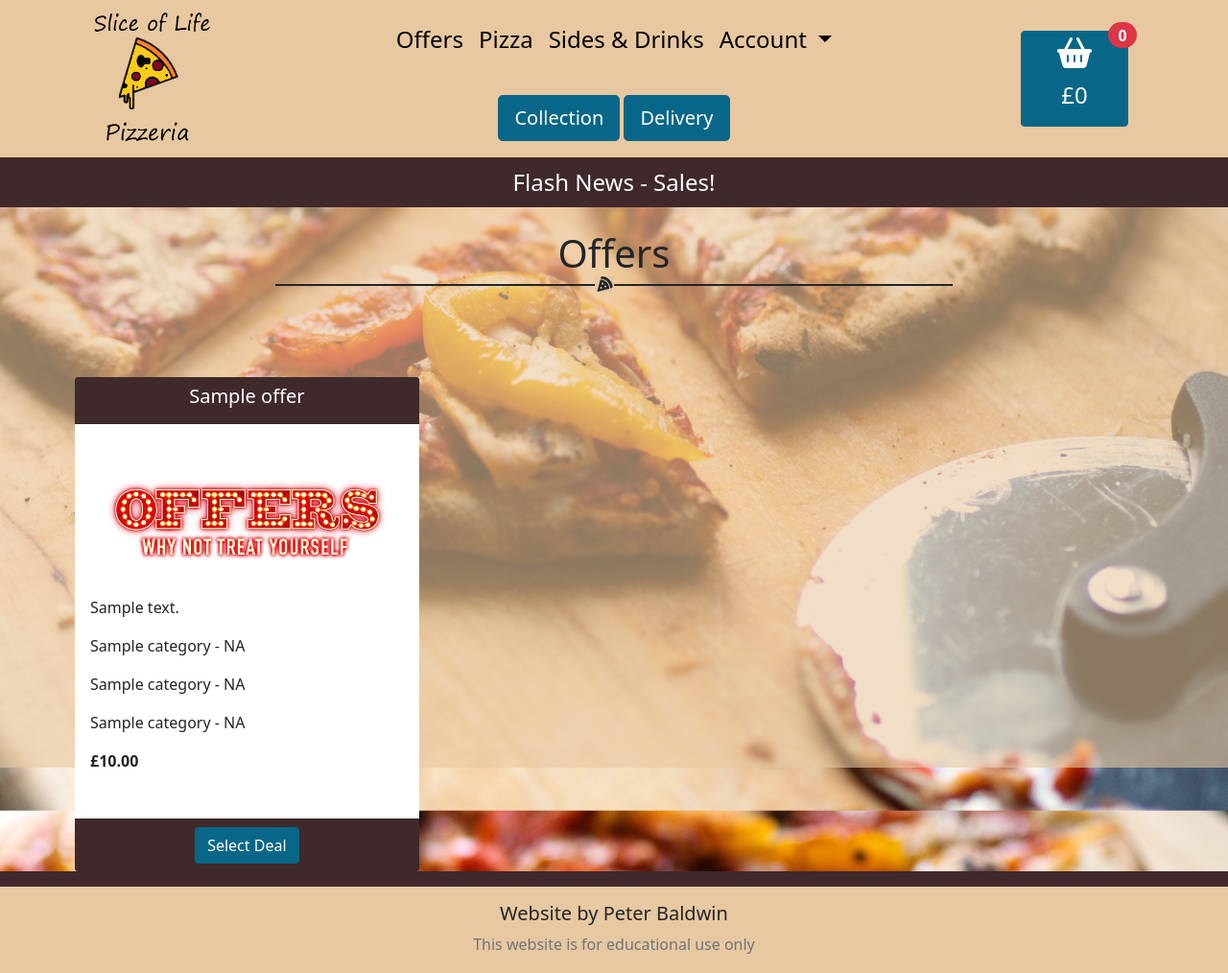
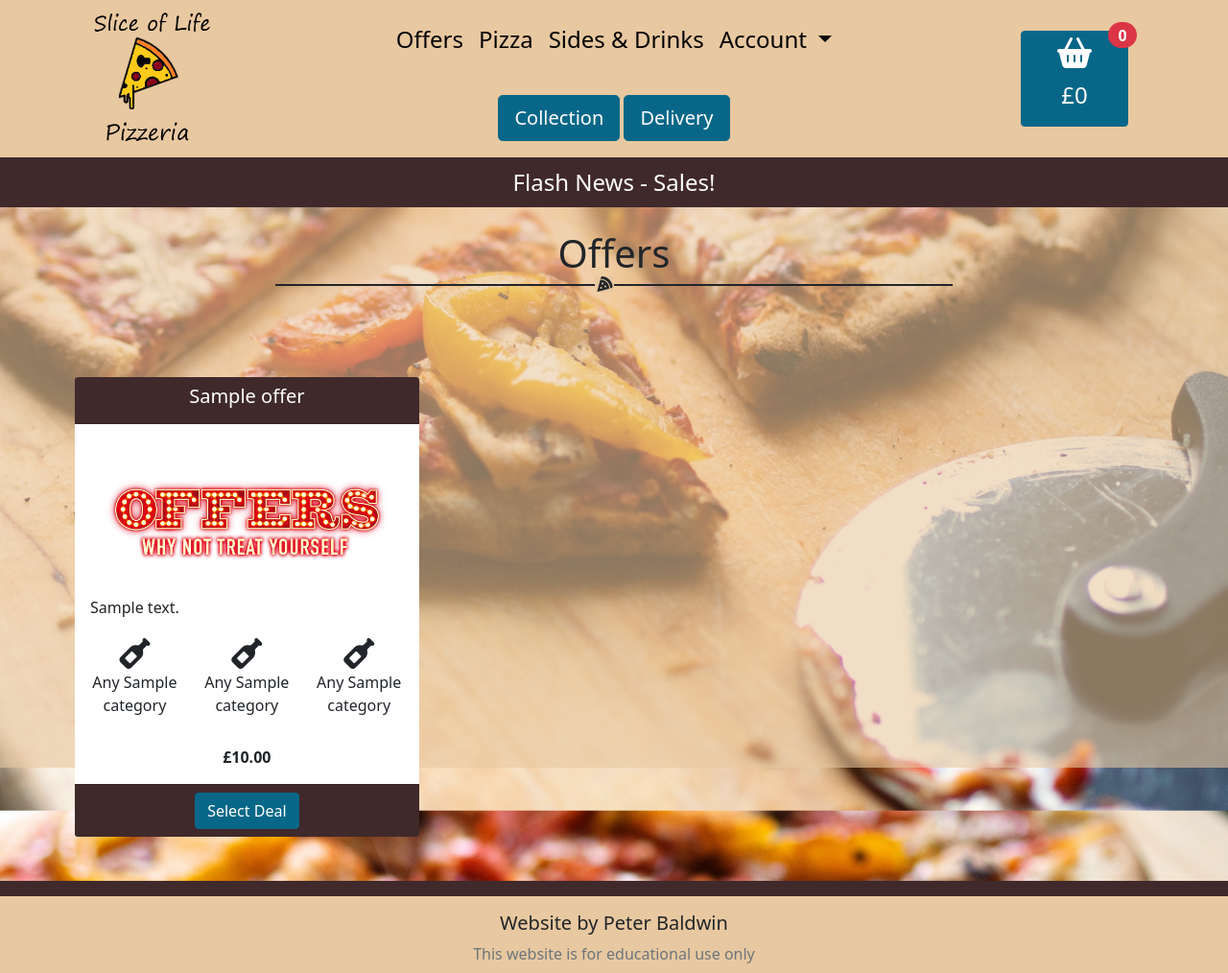
Before and after one commit to Baldpet/slice-of-life-pizzeria, a Django app: page /offer/ in a window 1280 px wide. Shown: the whole page at 96% size. Run offline with Django 3.2, Linux system fonts and the light colour scheme; tables that the repository leaves empty hold one stand-in row (values such as "Sample post"); some libraries are stand-ins or nearby versions.

Commit message:
Updated the styling on the offers cards to fit the rest of the site

```diff
--- a/offers/static/offers/css/offers.css
+++ b/offers/static/offers/css/offers.css
@@ -6,3 +6,7 @@
 .selected-offer {
     border: 5px solid yellow;
 }
+
+.offer-row {
+    height: 100px;
+}
--- a/offers/templates/offers/offers.html
+++ b/offers/templates/offers/offers.html
@@ -2,11 +2,12 @@
 {% load static %}
 
 {% block extra_css %}
+    <link rel="stylesheet" href="{% static 'offers/css/offers.css' %}">
 {% endblock %}
 
 {% block content %}
     <div class="overlay-gold"></div>
-    <main class="container content-container">
+    <main class="container content-container allauth-container">
         <div class="row m-3">
             <div class="col text-center">
                 <h1 class="mt-4">Offers</h1>
@@ -16,27 +17,68 @@
         <div class="row">
             {% for offer in offers %}
                 {% if forloop.counter0|divisibleby:3 %}
-                    <div class="row row-cols-1 row-cols-md-3 g-3 align-items-center mb-3 card-group">
+                    <div class="row row-cols-1 row-cols-md-3 g-1 g-lg-3 align-items-center mb-3 card-group">
                 {% elif forloop.counter0 == 0 %}
-                    <div class="row row-cols-1 row-cols-md-3 g-3 align-items-center card-group">
+                    <div class="row row-cols-1 row-cols-md-3 g-1 g-lg-3 align-items-center card-group">
                 {% endif%}
 
                         <div class="col h-100">
-                            <div class="card h-100">
+                            <div class="card">
                                 <div class="card-header text-center">
                                     <h5 class="card-title">{{ offer.name }}</h5>
                                 </div>
                                 <div class="card-body">
                                     <img src="{{ MEDIA_URL }}/offers.png" class="card-img-top" alt="offers image">
                                     <p class="card-text">{{ offer.description }}</p>
-                                    <p class="card-text">{{ offer.item1 }} - {{offer.item1_size}}</p>
-                                    {% if offer.item2 is not None %}
-                                        <p class="card-text">{{ offer.item2 }} - {{offer.item2_size}}</p>
-                                    {% endif %}
-                                    {% if offer.item3 is not None %}
-                                        <p class="card-text">{{ offer.item3 }} - {{offer.item3_size}}</p>
-                                    {% endif %}
-                                    <p class="car-text"><strong>£{{ offer.deal_price }}</strong></p>
+                                    <div class="row offer-row text-center">
+                                        <div class="col-4 g-1">
+                                            {% if offer.item1.name == 'Pizza' %}
+                                                <i class="fas fa-pizza-slice fa-2x"></i>
+                                                <p class="card-text m-0">Any {{ offer.item1 }}</p>
+                                                <p class="m-0">({{offer.get_item1_size_display}})</p>
+                                            {% elif offer.item1.name == 'Side' %}
+                                                <i class="fas fa-drumstick-bite fa-2x"></i>
+                                                <p class="card-text">Any {{ offer.item1 }}</p>
+                                            {% else %}
+                                                <i class="fas fa-wine-bottle fa-2x"></i>
+                                                <p class="card-text">Any {{ offer.item1 }}</p>
+                                            {% endif %}
+                                        </div>
+                                        {% if offer.item2 is not None %}
+                                            <div class="col-4 g-1">
+                                                {% if offer.item2.name == 'Pizza' %}
+                                                    <i class="fas fa-pizza-slice fa-2x"></i>
+                                                    <p class="card-text m-0">Any {{ offer.item2 }}</p>
+                                                    <p class="m-0">({{offer.get_item2_size_display}})</p>
+                                                {% elif offer.item2.name == 'Side' %}
+                                                    <i class="fas fa-drumstick-bite fa-2x"></i>
+                                                    <p class="card-text">Any {{ offer.item2 }}</p>
+                                                {% else %}
+                                                    <i class="fas fa-wine-bottle fa-2x"></i>
+                                                    <p class="card-text">Any {{ offer.item2 }}</p>
+                                                {% endif %}
+                                            </div>
+                                        {% endif %}
+                                        {% if offer.item3 is not None %}
+                                            <div class="col-4 g-1">
+                                                {% if offer.item3.name == 'Pizza' %}
+                                                    <i class="fas fa-pizza-slice fa-2x"></i>
+                                                    <p class="card-text m-0">Any {{ offer.item3 }}</p>
+                                                    <p class="m-0">({{offer.get_item3_size_display}})</p>
+                                                {% elif offer.item3.name == 'Side' %}
+                                                    <i class="fas fa-drumstick-bite fa-2x"></i>
+                                                    <p class="card-text">Any {{ offer.item3 }}</p>
+                                                {% else %}
+                                                    <i class="fas fa-wine-bottle fa-2x"></i>
+                                                    <p class="card-text">Any {{ offer.item3 }}</p>
+                                                {% endif %}
+                                            </div>
+                                        {% endif %}
+                                    </div>
+                                    <div class="text-center mt-3">
+                                        <p class="card-text"><strong>£{{ offer.deal_price }}</strong></p>
+                                    </div>
+
                                 </div>
                                 <div class="card-footer-area"></div>
                                 <div class="card-footer card-footer-position text-center">
--- a/static/css/base.css
+++ b/static/css/base.css
@@ -205,7 +205,7 @@ hr:not([size]){
     height: 2px;
 }
 
-.fa-pizza-slice {
+.horizontal-rule-div .fa-pizza-slice {
     position: absolute;
     top: -8px;
     right: 50%;
```
